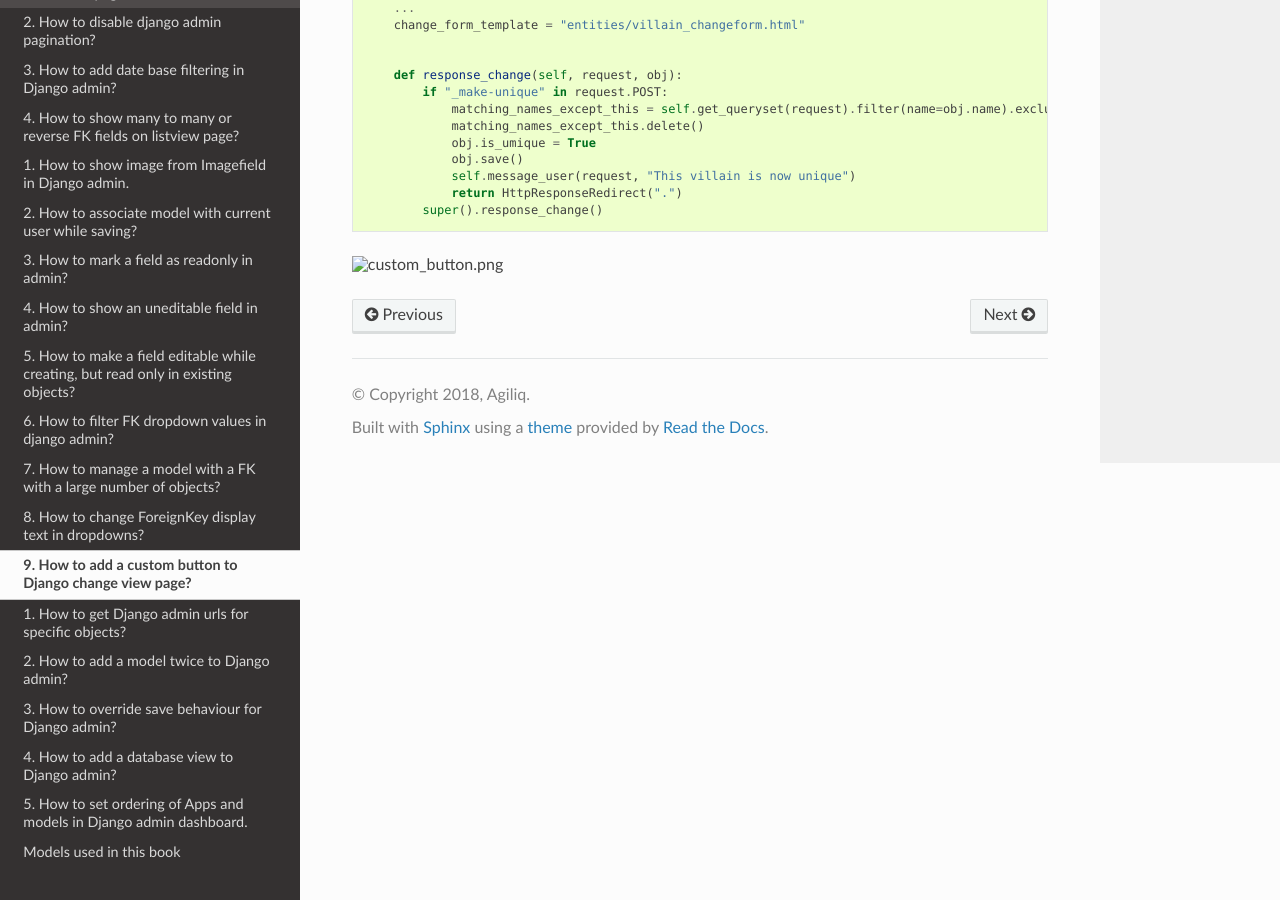
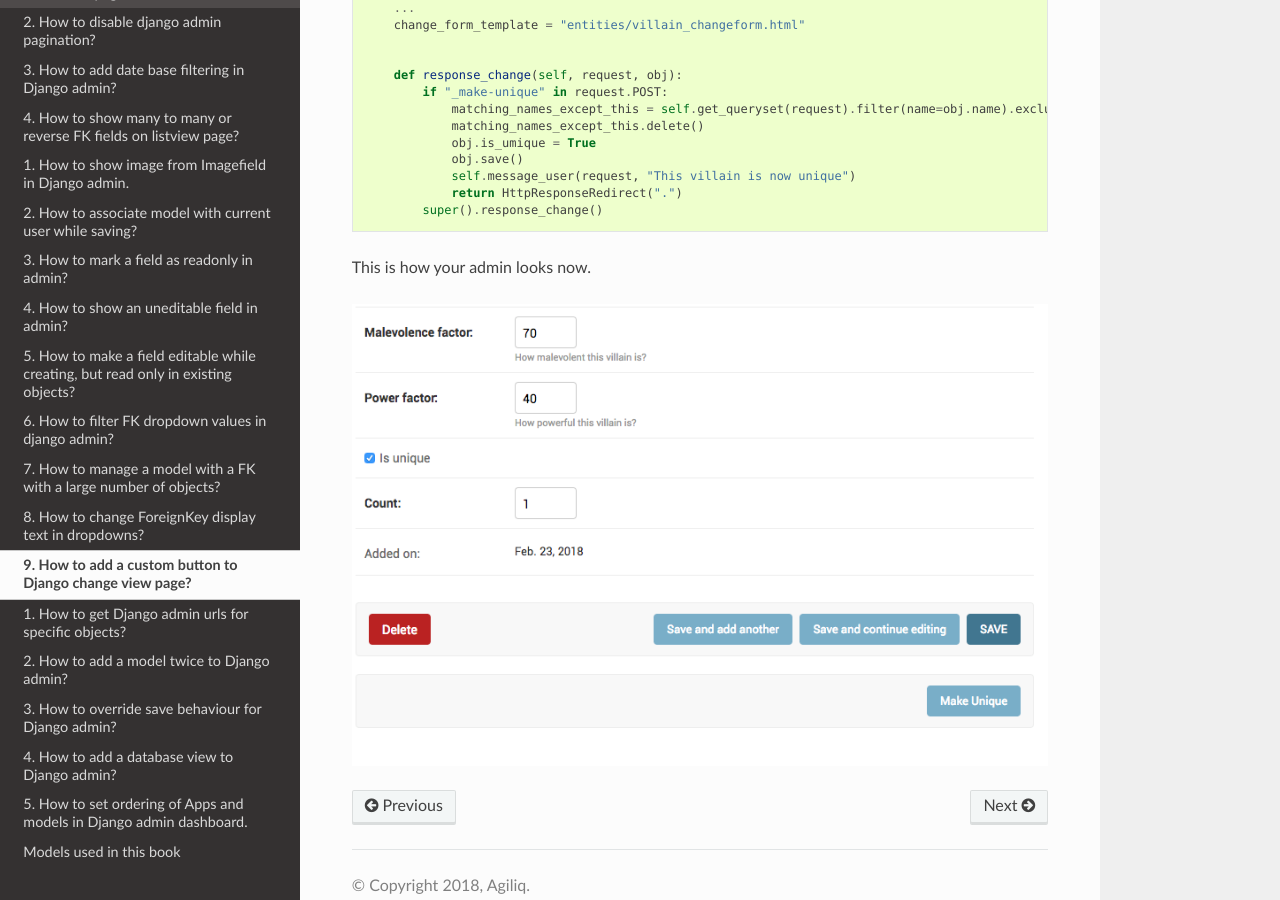
Before and after one commit to agiliq/django-admin-cookbook, a Sphinx documentation site: the page built from docs/custom_button.rst, in a window 1280 px wide and 900 px high, scrolled down 747 px. Built offline with Sphinx 7.4.7 and the Read the Docs theme 2.0.0, drawn with Linux system fonts in a browser that asks for light colours.

Commit message:
Addec ustom button chapter

```diff
--- a/docs/custom_button.rst
+++ b/docs/custom_button.rst
@@ -40,4 +40,6 @@ Then you can override :code:`response_change` and connect your template to the :
                 return HttpResponseRedirect(".")
             super().response_change()
 
+This is how your admin looks now.
+
 .. image:: custom_button.png
```
Also changed, not shown: docs/custom_button.png (added).
